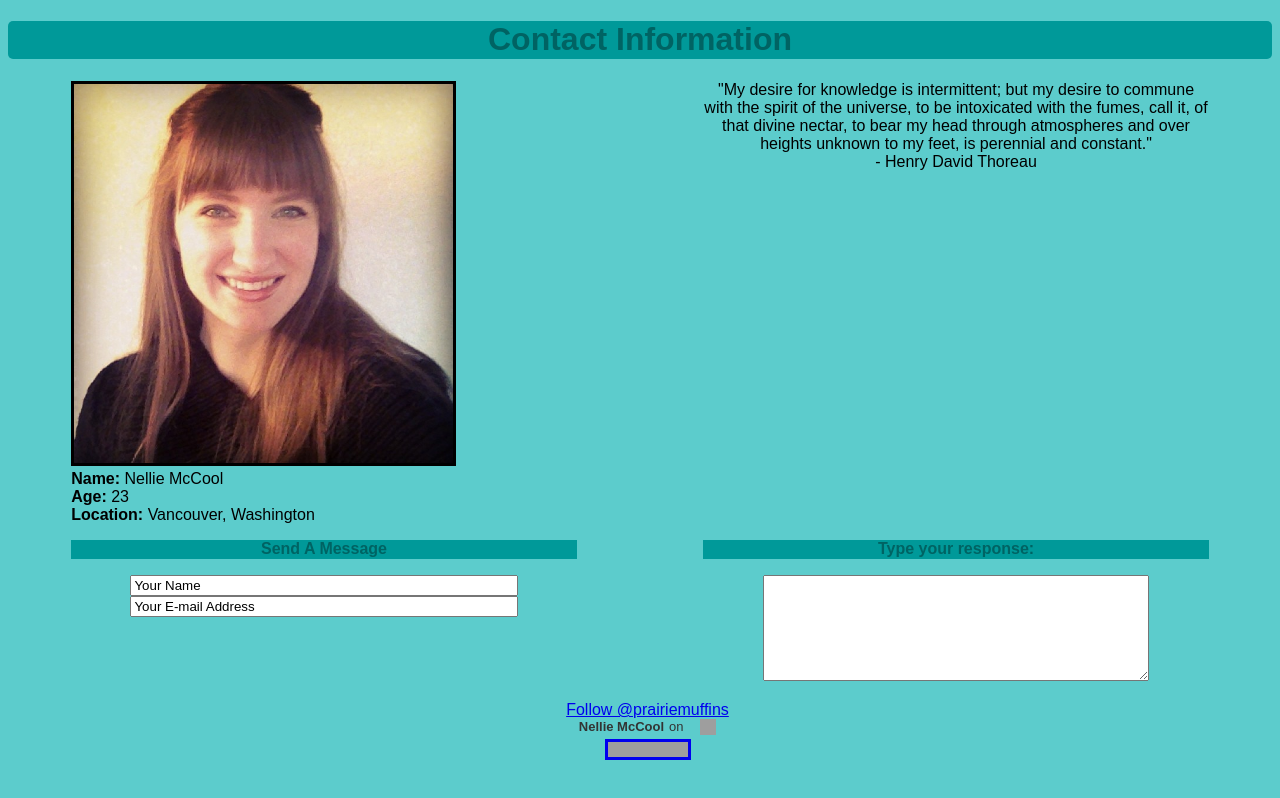
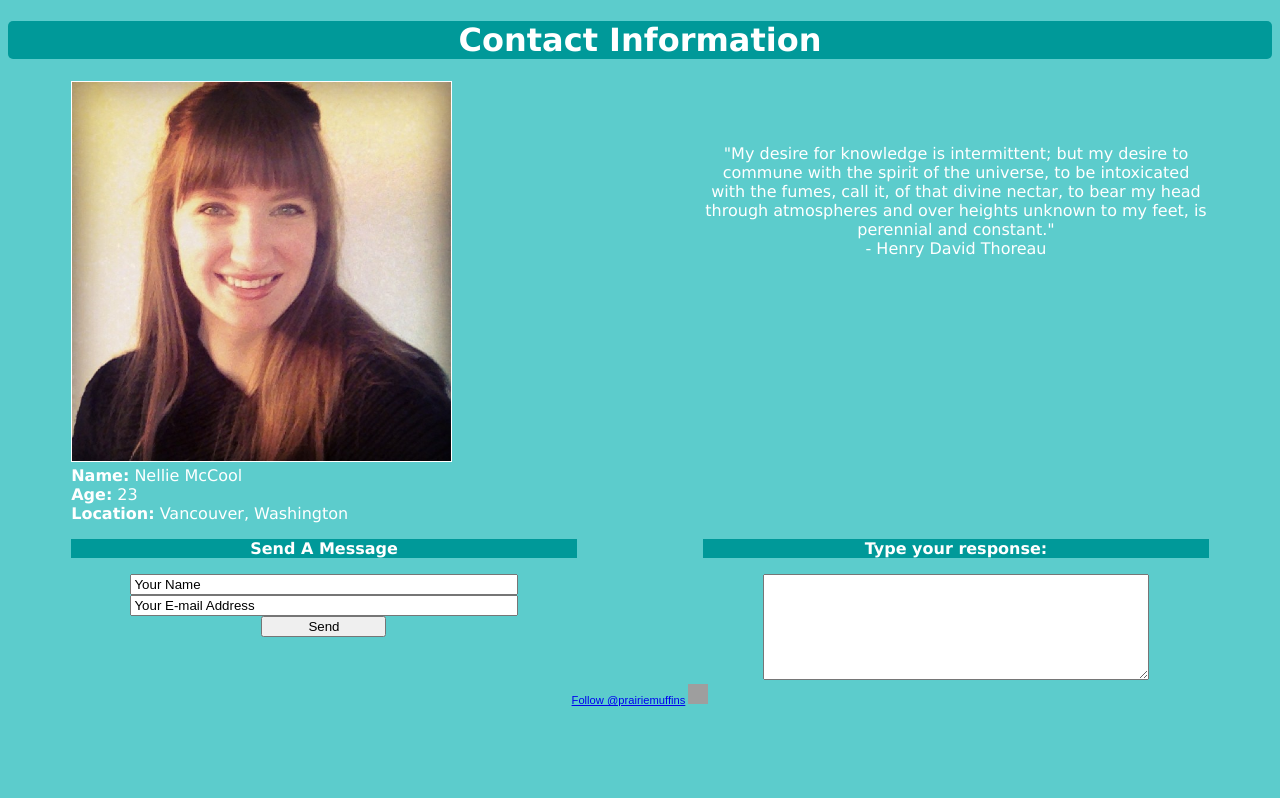
Before and after one commit to namccool/contact-info, a plain HTML site: page contact-info.html in a window 1280 px wide. Drawn offline with nearby package versions, Linux system fonts and the light colour scheme; grey boxes are pictures that could not be loaded.

Commit message:
new color scheme

```diff
--- a/contact-info.css
+++ b/contact-info.css
@@ -5,14 +5,13 @@ html {
 }
 body {
 	background: #5CCCCC;
-	color: black;
+	color: white;
 	text-align: center;
-	font-family: sans-serif;
+	font-family: "Lucida Grande", "Lucida Sans Unicode", Helvetica, Arial, Verdana, sans-serif;
 }
 h1 {
 	height: 38px;
 	background-color: #009999;
-	color: #006363;
 	font-size: 2em;
 	border-radius: 5px;
 }
@@ -39,15 +38,17 @@ h1 {
 	width: 40%;
 	margin-right: 5%;
 	margin-left: 5%;
+	padding-top: 5%;
+	padding-bottom: 5%;
 }
 h3 {
 	height: 19px;
 	background-color: #009999;
-	color: #006363;
 	font-size: 1em;
 }
 img {
-	border: solid;
+	border: 1px solid;
+	border-color: white;
 }
 .contact {
 	float: left;
@@ -64,14 +65,17 @@ img {
 input {
 	width: 75%;
 	min-width: 125px;
+	color:black;
+}
+#send {
+	width: 50px;
 }
 textarea {
 	height: 100px;
 	width: 75%;
 	min-width: 125px;
 }
-li {
-	list-style-type: none;
-	list-style-position: relative;
-	margin-left: -25px;
+.links {
+	font-size: .7em;
+	font-family: sans-serif;
 }
--- a/contact-info.html
+++ b/contact-info.html
@@ -31,7 +31,8 @@
 	<div class="contact">
 		<h3>Send A Message</h3>
 		<input type="text" name="name" value="Your Name"><br/>
-		<input type="text" name="email" value="Your E-mail Address" width="200px">
+		<input type="text" name="email" value="Your E-mail Address"><br/>
+		<input type="submit" name="submit" value="Send" id="send">
 	</div>
 	<div class="response">
 		<h3>Type your response:</h3>
@@ -39,26 +40,16 @@
 	</div>
 </form></section>
 <section class="group">
-	<ul>
-		<li id="twitter">
+	<div class="links">
+		<span id="twitter">
 			<a href="https://twitter.com/prairiemuffins" class="twitter-follow-button" data-show-count="false">Follow @prairiemuffins</a>
-			<script>!function(d,s,id){var js,fjs=d.getElementsByTagName(s)[0],p=/^http:/.test(d.location)?'http':'https';if(!d.getElementById(id)){js=d.createElement(s);js.id=id;js.src=p+'://platform.twitter.com/widgets.js';fjs.parentNode.insertBefore(js,fjs);}}(document, 'script', 'twitter-wjs');</script>
-		</li>
-		<li id="google">
+			<script>!function(d,s,id){var js,fjs=d.getElementsByTagName(s)[0],p=/^http:/.test(d.location)?'http':'https';if(!d.getElementById(id)){js=d.createElement(s);js.id=id;js.src=p+'://platform.twitter.com/widgets.js';fjs.parentNode.insertBefore(js,fjs);}}(document, 'script', 'twitter-wjs');</script></span>
+		<span id="google">
 			<a href="//plus.google.com/u/0/116670395758010675072?prsrc=3" rel="publisher" target="_top" style="text-decoration:none;display:inline-block;color:#333;text-align:center; font:13px/16px arial,sans-serif;white-space:nowrap;">
-				<span style="display:inline-block;font-weight:bold;vertical-align:top;margin-right:5px; margin-top:0px;">Nellie McCool</span><span style="display:inline-block;vertical-align:top;margin-right:13px; margin-top:0px;">on</span>
-			<img src="//ssl.gstatic.com/images/icons/gplus-16.png" alt="Google+" style="border:0;width:16px;height:16px;"/>
-			</a>
-		</li>
-		<li id="linkedin">
-			<a href="http://www.linkedin.com/pub/nellie-mccool/4a/631/5b2">
-  	        <img src="https://static.licdn.com/scds/common/u/img/webpromo/btn_liprofile_blue_80x15.png" width="80" height="15" border="0" alt="View Nellie McCool's profile on LinkedIn">
-  	    	</a>
-  	    </li>
-		<li id="facebook">
-			<div class="fb-follow" data-href="https://www.facebook.com/dafphodil" data-colorscheme="light" data-layout="button_count" data-show-faces="true"></div>
-		</li>
-	</ul>
+			<img src="//ssl.gstatic.com/images/icons/gplus-16.png" alt="Google+" style="border:0;width:20px;height:20px;"/></a></span>
+	    <span id="facebook">
+			<div class="fb-follow" data-href="https://www.facebook.com/dafphodil" data-height="20" data-colorscheme="light" data-layout="button" data-show-faces="false"></div></span>
+	</div>
 </section>
 </body>
 </html>
```
Lines whose indentation alone changed are shown as unchanged.
